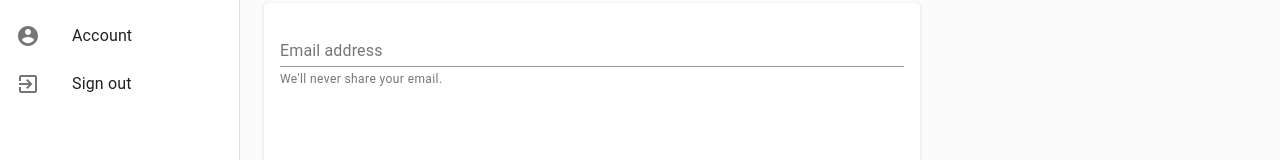
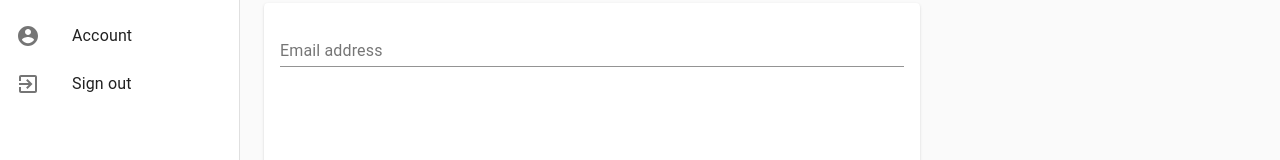
Before and after one commit to flapek/epilepsy-health-app-web, a React (Create React App) app: page /account in a window 1280 px wide. Both pictures are taken after typing "name@example.com", "Sample123" into the empty fields and a click on the button "SIGN IN". Shown: the part 157-317 px from the top of the page. Built offline with nearby package versions, Linux system fonts and the light colour scheme.

Commit message:
Update Account.tsx

```diff
--- a/src/components/pages/Account.tsx
+++ b/src/components/pages/Account.tsx
@@ -57,7 +57,6 @@ export default function Account() {
                           <FormControl>
                             <InputLabel htmlFor="my-input">Email address</InputLabel>
                             <Input id="my-input" aria-describedby="my-helper-text" />
-                            <FormHelperText id="my-helper-text">We'll never share your email.</FormHelperText>
                           </FormControl>
                         </Paper>
                     </Grid>
```
